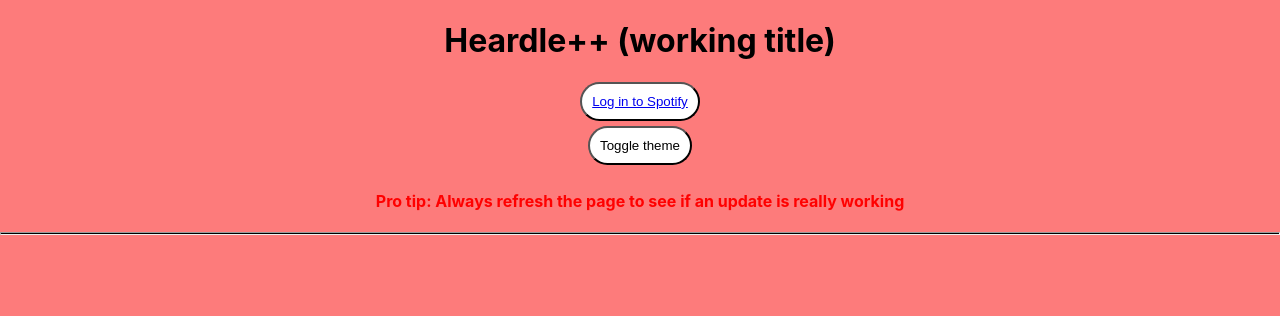
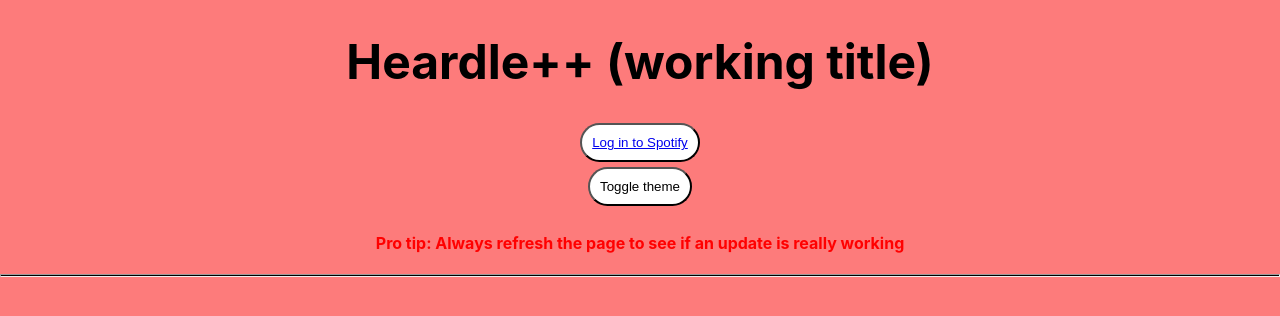
Before and after one commit to awonyu9/heardle-plus-plus, a React (Create React App) app in the folder client/: page / in a window 1280 px wide. Shown: the top 316 px of the page. Built offline with nearby package versions, Linux system fonts and the light colour scheme.

Commit message:
make title bigger

```diff
--- a/client/src/App.css
+++ b/client/src/App.css
@@ -56,6 +56,10 @@ p {
 
 input {
   background-color: white;
+}
+
+h1 {
+  font-size: 3em;
 }
 
 h5 {
```
